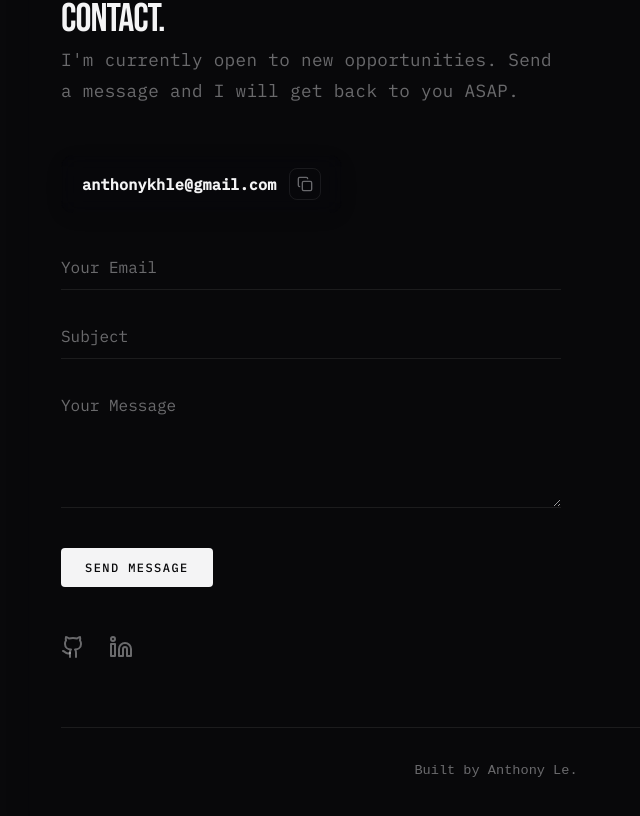
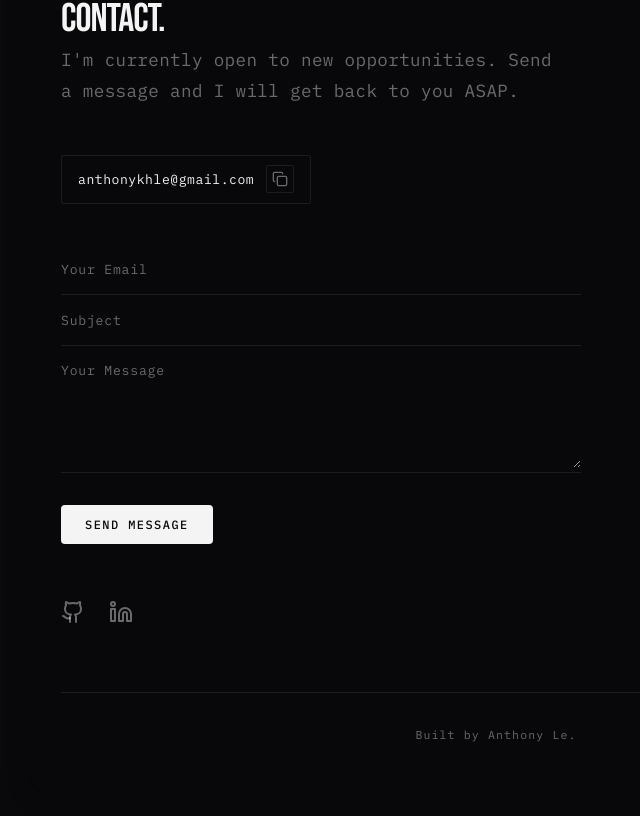
Before and after one commit to Ayprusss/AnthonyLe, a React (Create React App) app: page / in a window 1280 px wide. Shown: the part 5271-6087 px from the top of the page, without its empty margins (144-784 px from the left). Built offline with nearby package versions, Linux system fonts and the light colour scheme.

Commit message:
changed contact css file for redesign

```diff
--- a/src/Components/Contact.css
+++ b/src/Components/Contact.css
@@ -1,62 +1,43 @@
-/* ── Email floating card ── */
 .email-card {
     display: inline-flex;
     align-items: center;
     gap: 0.75rem;
-    padding: 0.75rem 1.25rem;
-    margin-bottom: 2rem;
-    border-radius: 12px;
-    background: rgba(var(--bg-rgb), 0.55);
-    backdrop-filter: blur(10px);
-    -webkit-backdrop-filter: blur(10px);
-    border: 1px solid rgba(var(--bg-rgb), 0.25);
-    box-shadow: 0 4px 20px rgba(0, 0, 0, 0.06);
-    transition: box-shadow 0.3s ease, transform 0.3s ease;
+    padding: 0.6rem 1rem;
+    margin-bottom: 2.5rem;
+    border: 1px solid var(--border);
+    border-radius: 2px;
+    background: transparent;
+    transition: border-color 0.2s ease;
 }
 
-.email-card:hover {
-    box-shadow: 0 6px 28px rgba(0, 0, 0, 0.1);
-    transform: translateY(-2px);
-}
+.email-card:hover { border-color: var(--text-dim); }
 
 .email-card-address {
-    font-size: 0.95rem;
-    font-weight: 600;
-    color: var(--text-main);
+    font-family: var(--font-body);
+    font-size: 0.82rem;
+    letter-spacing: 0.04em;
+    color: var(--text);
     text-decoration: none;
-    letter-spacing: 0.01em;
-    transition: color 0.2s ease;
-}
-
-.email-card-address:hover {
-    color: var(--accent, var(--text-main));
 }
 
 .email-copy-btn {
     display: inline-flex;
     align-items: center;
     justify-content: center;
-    width: 32px;
-    height: 32px;
-    border-radius: 8px;
-    border: 1px solid var(--border-color);
+    width: 28px;
+    height: 28px;
+    border-radius: 2px;
+    border: 1px solid var(--border);
     background: transparent;
-    color: var(--text-muted);
-    cursor: pointer;
+    color: var(--text-dim);
     transition: all 0.2s ease;
 }
 
 .email-copy-btn:hover {
-    background: rgba(var(--bg-rgb), 0.4);
-    color: var(--text-main);
-    border-color: var(--text-muted);
+    color: var(--text);
+    border-color: var(--text-dim);
 }
 
-.email-copy-btn:active {
-    transform: scale(0.92);
-}
-
-/* Green check state after copy */
 .email-copy-btn:has(svg.lucide-check) {
     color: #4ade80;
     border-color: #4ade80;
@@ -65,70 +46,61 @@
 .contact-form {
     display: flex;
     flex-direction: column;
-    gap: 1.5rem;
-    max-width: 500px;
-    margin-bottom: 3rem;
+    gap: 0;
+    max-width: 520px;
+    margin-bottom: 3.5rem;
     width: 100%;
 }
 
 .form-group {
-    display: flex;
-    flex-direction: column;
+    border-bottom: 1px solid var(--border);
+    transition: border-bottom-color 0.2s ease;
 }
+
+.form-group:focus-within { border-bottom-color: var(--accent); }
 
 .form-input,
 .form-textarea {
     width: 100%;
     background: transparent;
     border: none;
-    border-bottom: 1px solid var(--border-color);
-    color: var(--text-main);
-    padding: 0.75rem 0;
-    font-family: inherit;
-    font-size: 1rem;
-    transition: border-color 0.3s ease;
-}
-
-.form-input:focus,
-.form-textarea:focus {
+    color: var(--text);
+    padding: 1rem 0;
+    font-family: var(--font-body);
+    font-size: 0.85rem;
+    letter-spacing: 0.04em;
     outline: none;
-    border-bottom-color: var(--text-main);
 }
 
 .form-input::placeholder,
 .form-textarea::placeholder {
-    color: var(--text-muted);
+    color: var(--text-dim);
+    font-family: var(--font-body);
+    font-size: 0.82rem;
+    letter-spacing: 0.06em;
 }
 
 .form-textarea {
     resize: vertical;
-    min-height: 100px;
+    min-height: 110px;
 }
 
 .contact-form .btn-primary {
     align-self: flex-start;
+    margin-top: 2rem;
+}
+
+.contact-form .btn-primary:disabled { opacity: 0.4; }
+
+.form-message {
+    font-family: var(--font-body);
+    font-size: 0.78rem;
+    letter-spacing: 0.04em;
     margin-top: 1rem;
 }
 
-.contact-form .btn-primary:disabled {
-    opacity: 0.5;
-    cursor: not-allowed;
-}
-
-.form-message {
-    font-size: 0.9rem;
-    margin-top: 0.5rem;
-}
-
-.form-message.success {
-    color: #4ade80;
-    /* Subtle green for success */
-}
-
-.form-message.error {
-    color: #f87171;
-    /* Subtle red for error */
-}
+.form-message.success { color: #4ade80; }
+.form-message.error   { color: #f87171; }
 
 .social-links {
     display: flex;
@@ -137,23 +109,25 @@
 }
 
 .social-links a {
-    color: var(--text-muted);
-    transition: all 0.2s ease;
+    color: var(--text-dim);
+    transition: color 0.2s ease, transform 0.2s ease;
 }
 
 .social-links a:hover {
-    color: var(--text-main);
+    color: var(--text);
     transform: translateY(-2px);
 }
 
 .footer {
     margin-top: auto;
     padding-top: 2rem;
-    border-top: 1px solid var(--border-color);
+    border-top: 1px solid var(--border);
     text-align: center;
 }
 
 .footer p {
-    font-size: 0.85rem;
-    font-family: monospace;
+    font-family: var(--font-body);
+    font-size: 0.72rem;
+    letter-spacing: 0.1em;
+    color: var(--text-dim);
 }
```
